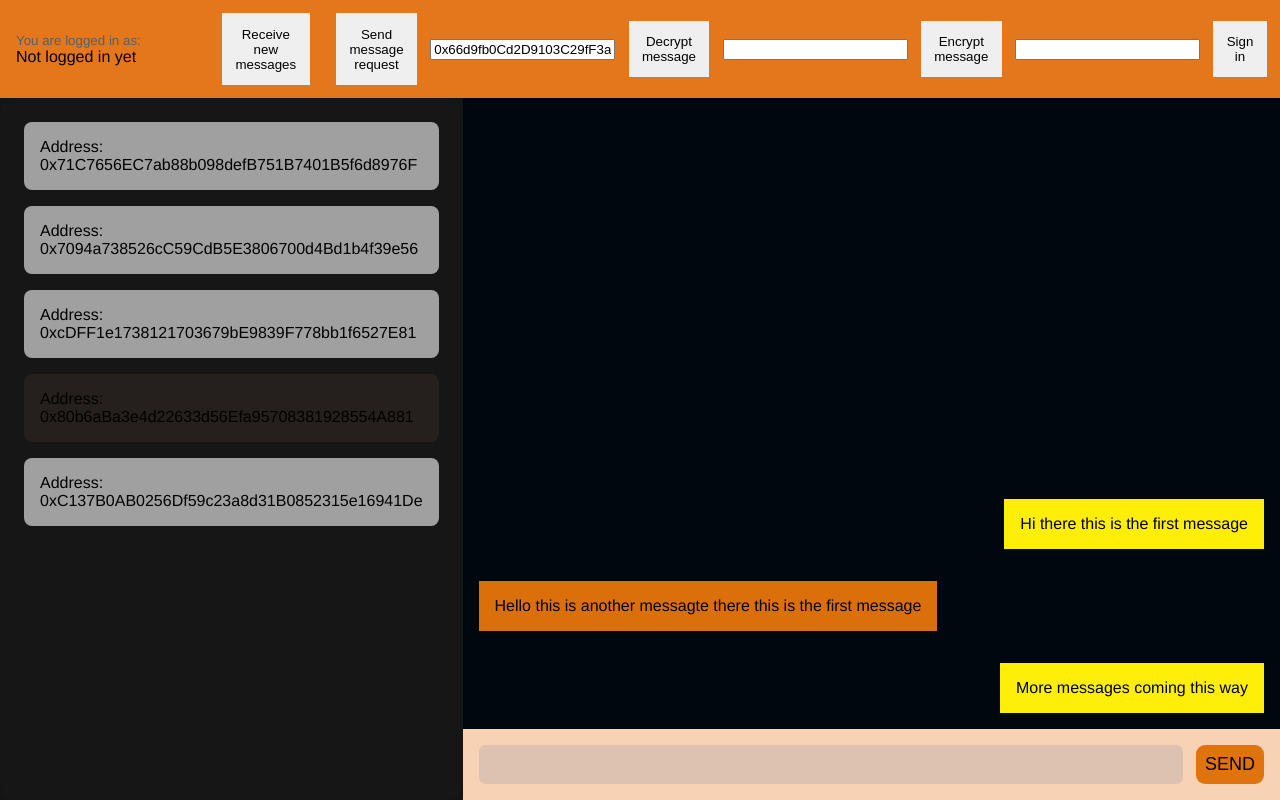
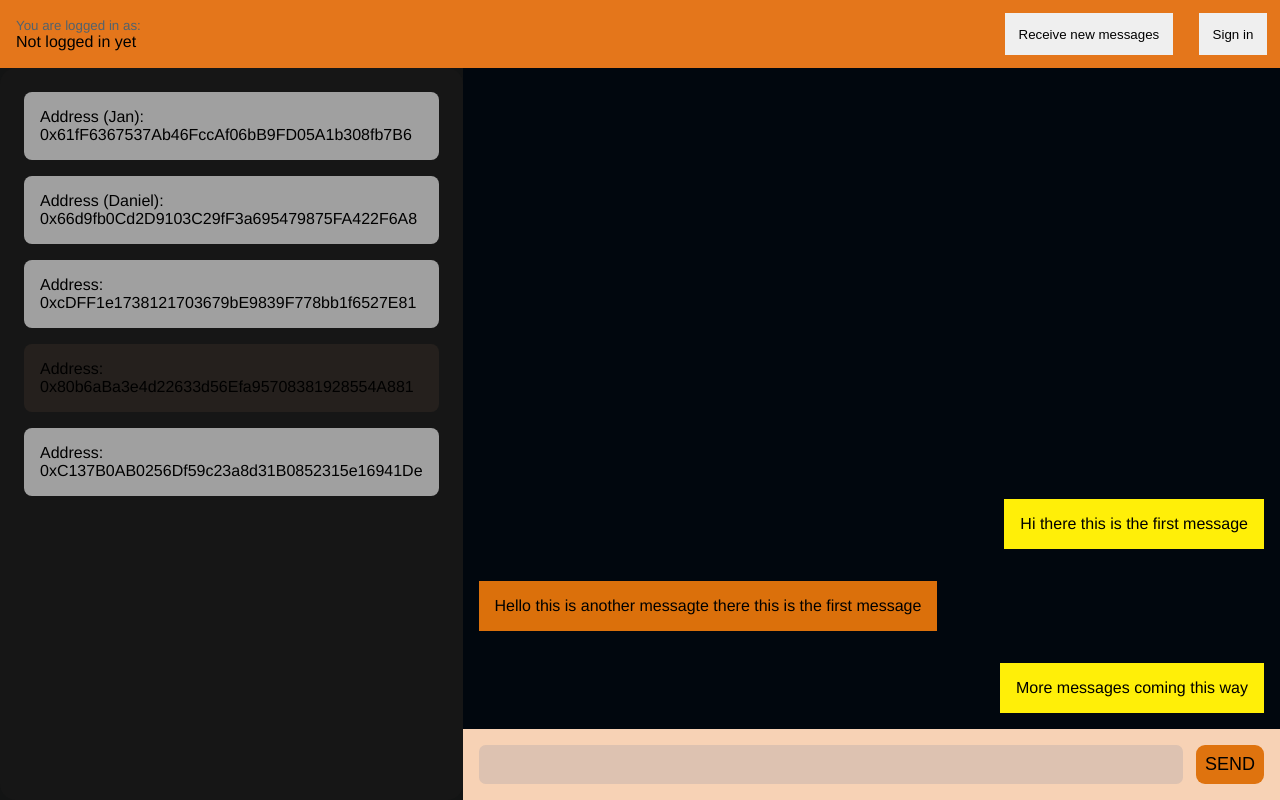
Before and after one commit to dvlasits/NYCMessaging, a Flask app: page / in a window 1280 px wide. Run offline with Flask 2, Linux system fonts and the light colour scheme; some libraries are stand-ins or nearby versions.

Commit message:
some cool stuff idk index.html

```diff
--- a/Encryption/templates/index.html
+++ b/Encryption/templates/index.html
@@ -14,6 +14,8 @@
         <script src="./static/jsencrypt_bundle.js"></script>
         <script src="https://cdn.ethers.io/lib/ethers-5.2.umd.min.js" type="application/javascript"></script>-->
         <script>
+
+            target_address = null;
 
             async function login(){
                 await check_metamask();
@@ -50,13 +52,12 @@
             }
 
             function send_message_request() {
-                const address = document.getElementById('send-request').value;
                 const message = document.getElementById('send-message-input').value;
                 console.log(address)
 
                 var xmlHttp = new XMLHttpRequest();
                 xmlHttp.open( "POST", "/set_con", false ); // false for synchronous request
-                xmlHttp.send( JSON.stringify({"target_address": address, "message": message}) );
+                xmlHttp.send( JSON.stringify({"target_address": target_address, "message": message}) );
                 console.log(xmlHttp.responseText)
             }
 
@@ -73,6 +74,25 @@
                 xmlHttp.send( null );
                 console.log(xmlHttp.responseText)
             }
+
+            function change_target_wallet(e){
+                var caller = e.target || e.srcElement;
+
+                if (caller instanceof HTMLSpanElement){
+                    caller = caller.parentElement;
+                }
+
+                const contacts = document.getElementById('contacts');
+                for (let i = 0; i < contacts.children.length; i++) {
+                    let child = contacts.children[i];
+
+                    child.classList.remove('active')
+                }
+                console.log(caller)
+                caller.classList.add('active');
+
+                target_address = caller.children[1].textContent;
+            }
         </script>
     </head>
     <body>
@@ -83,13 +103,6 @@
             </div>
             <div id="top-buttons">
                 <button id="login-btn" onclick="login()">Sign in</button>
-                <input type="text" id="encrypt-input"/>
-                <button onclick="encrypt_wrapper(document.getElementById('encrypt-input').value)">Encrypt message</button>
-                <input type="text" id="decrypt-input"/>
-                <button onclick="decrypt(document.getElementById('decrypt-input').value)">Decrypt message</button>
-
-                <input type="text" id="send-request" value="0x66d9fb0Cd2D9103C29fF3a695479875FA422F6A8"/>
-                <button onclick="send_message_request()">Send message request</button>
 
                 <button onclick="receive_new_messages()">Receive new messages</button>
             </div>
@@ -97,23 +110,23 @@
 
       <div id="main">
         <div id = "contacts">
-            <div>
-                <span>Address:</span>
-                <span>0x71C7656EC7ab88b098defB751B7401B5f6d8976F</span>
+            <div onclick="change_target_wallet(event)">
+                <span>Address (Jan):</span>
+                <span>0x61fF6367537Ab46FccAf06bB9FD05A1b308fb7B6</span>
             </div>
-            <div>
-                <span>Address:</span>
-                <span>0x7094a738526cC59CdB5E3806700d4Bd1b4f39e56</span>
+            <div onclick="change_target_wallet(event)">
+                <span>Address (Daniel):</span>
+                <span>0x66d9fb0Cd2D9103C29fF3a695479875FA422F6A8</span>
             </div>
-            <div>
+            <div onclick="change_target_wallet(event)">
                 <span>Address:</span>
                 <span>0xcDFF1e1738121703679bE9839F778bb1f6527E81</span>
             </div>
-            <div class="active">
+            <div class="active" onclick="change_target_wallet(event)">
                 <span>Address:</span>
                 <span>0x80b6aBa3e4d22633d56Efa95708381928554A881</span>
             </div>
-            <div>
+            <div onclick="change_target_wallet(event)">
                 <span>Address:</span>
                 <span>0xC137B0AB0256Df59c23a8d31B0852315e16941De</span>
             </div>
@@ -125,7 +138,7 @@
         </div>
         <div id ="write-message">
             <input type="text" id="send-message-input"/>
-            <button onclick="sendMessage()">SEND</button>
+            <button onclick="send_message_request()">SEND</button>
         </div>
       </div>
     </body>
```
